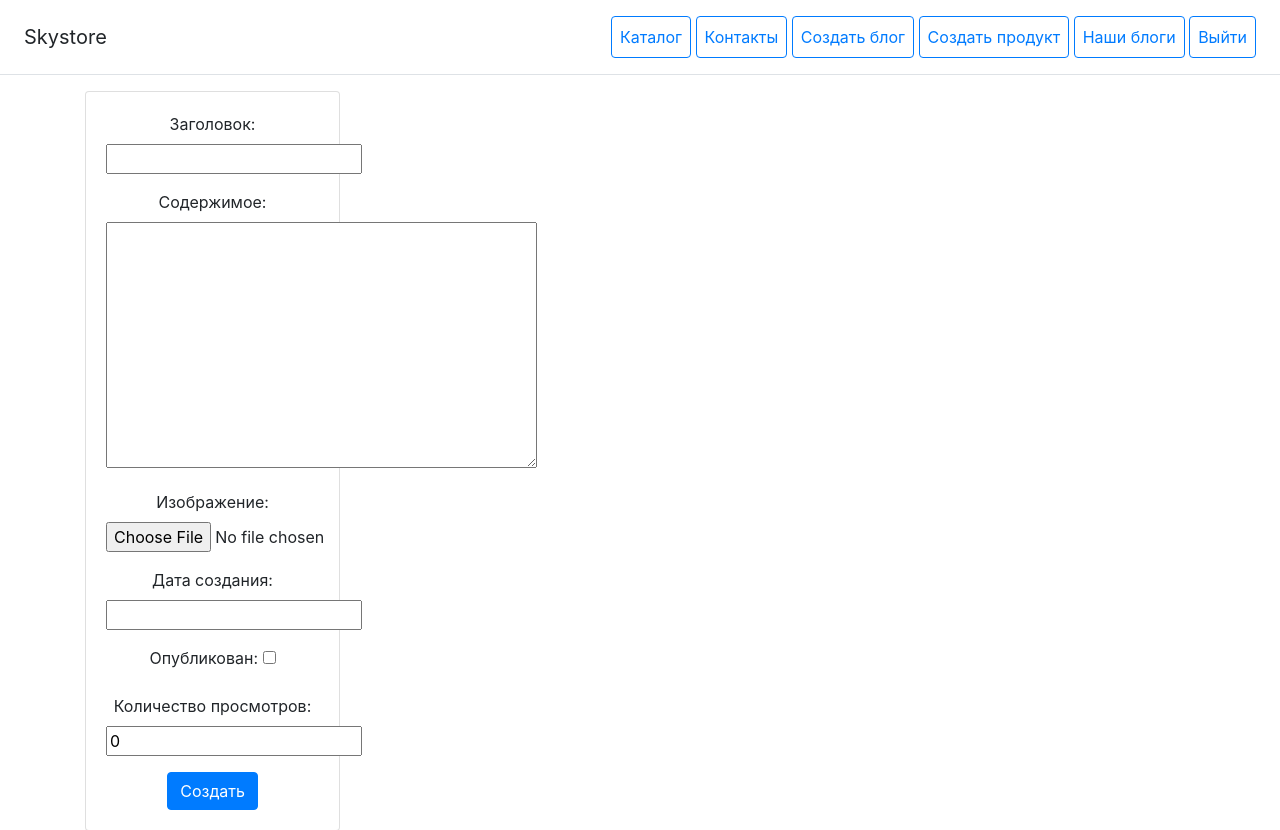
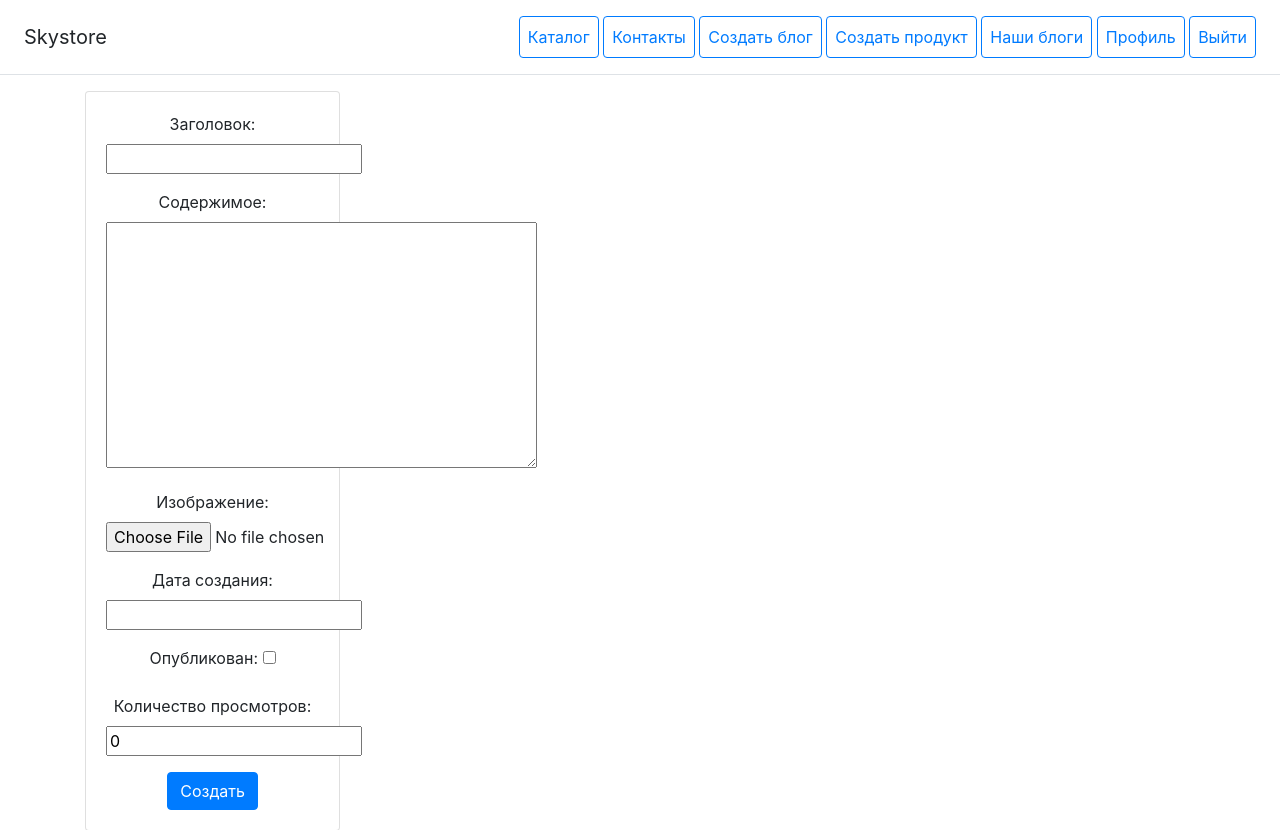
Before and after one commit to RenatUrazbakhtin/Skystore, a Django app: page /create/ in a window 1280 px wide. Shown: the top 830 px of the page. Run offline with Django 4.2, Linux system fonts and the light colour scheme; the visitor is signed in with stand-in values (Sample User, id 1); some libraries are stand-ins or nearby versions.

Commit message:
add button for profile

```diff
--- a/catalog/templates/catalog/includes/inc_catalog_menu.html
+++ b/catalog/templates/catalog/includes/inc_catalog_menu.html
@@ -7,6 +7,7 @@
         <a class="p-2 btn btn-outline-primary" href="{% url 'create_product' %}">Создать продукт</a>
         <a class="p-2 btn btn-outline-primary" href="{% url 'list' %}">Наши блоги</a>
         {% if user.is_authenticated %}
+        <a class="p-2 btn btn-outline-primary" href="{% url 'users:profile' %}">Профиль</a>
         <a class="p-2 btn btn-outline-primary" href="{% url 'users:logout' %}">Выйти</a>
         {% else %}
         <a class="p-2 btn btn-outline-primary" href="{% url 'users:login' %}">Войти</a>
```
